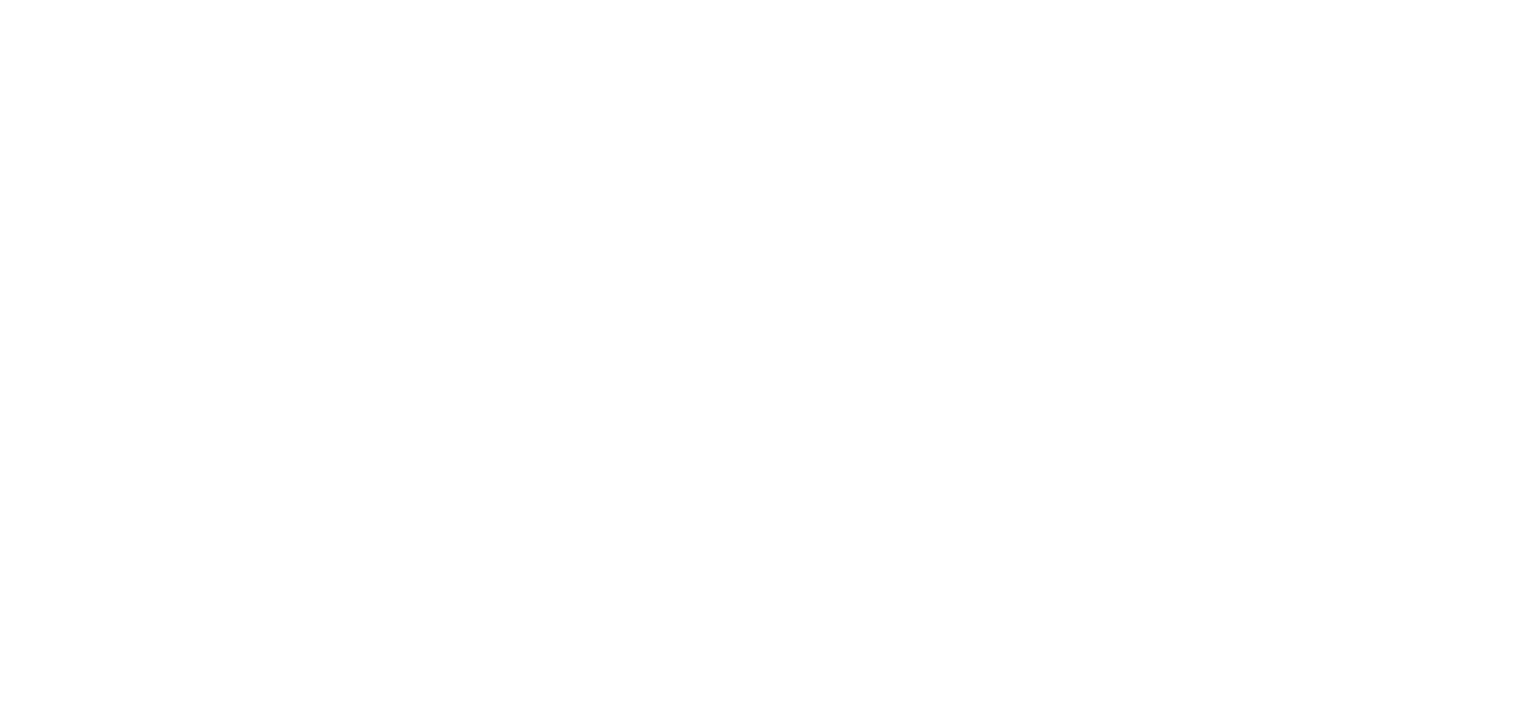
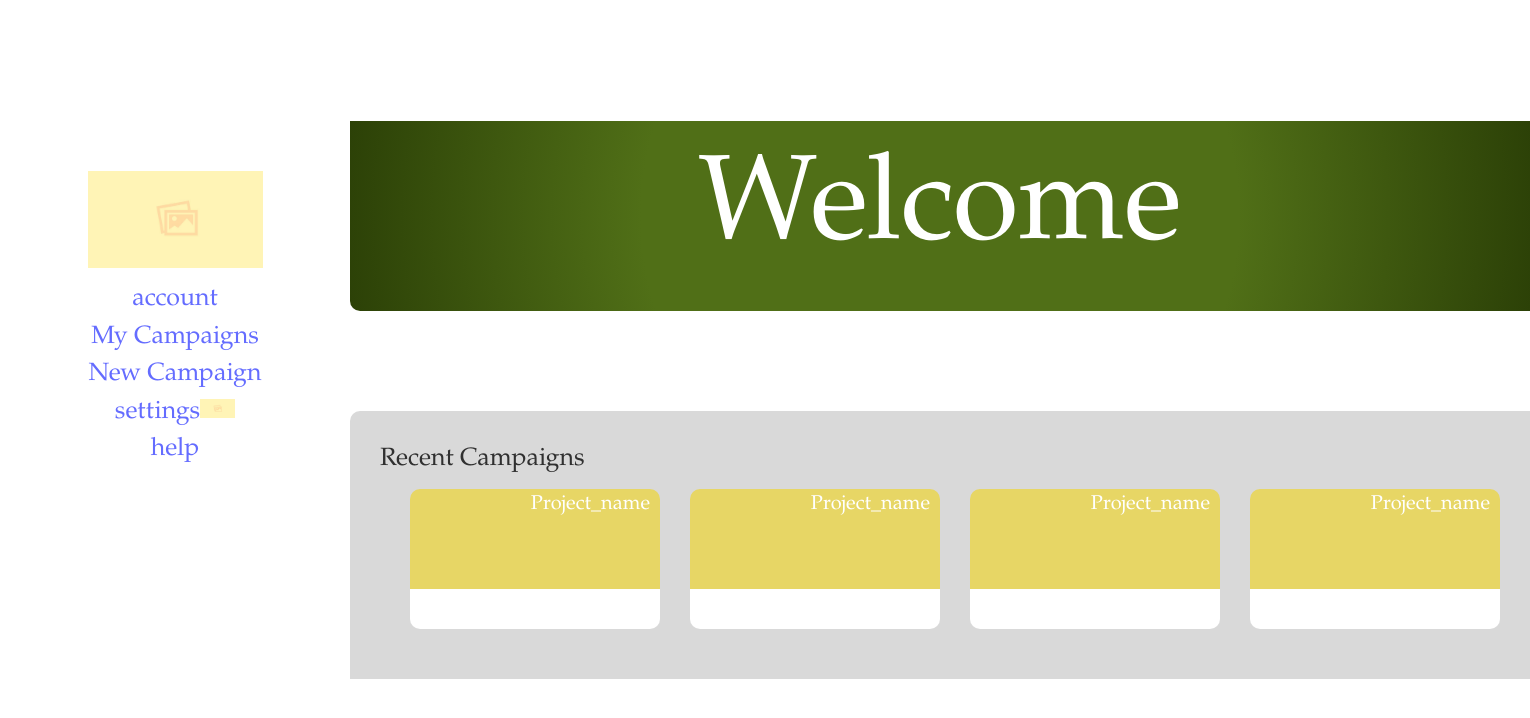
Before and after one commit to WouterOnGithub/Waystone, a React (Vite) app in the folder waystoneProject/: page /user/My_Campaigns_Page in a window 1280 px wide. Before the commit this address had no page. Shown: the top 718 px of the page, 1530 px wide, since content can reach past the window. Built offline with nearby package versions, Linux system fonts and the light colour scheme.

Commit message:
Main_Page & My_Campaigns_Page currently editing

```diff
--- a/waystoneProject/src/App.jsx
+++ b/waystoneProject/src/App.jsx
@@ -9,7 +9,7 @@ import { BrowserRouter as Router, Route, Routes } from "react-router-dom";
 import Main_Page from "./pages/Main_Page";
 {/* import Account_Page from "./pages/Account_Page" */}
 {/* import Account_Page_EDIT from "./pages/Account_Page_EDIT" */}
-{/* import My_Campaigns_Page from "./pages/My_Campaigns_Page" */}
+import My_Campaigns_Page from "./pages/My_Campaigns_Page"
 
 {/* import New_Campaign_Page_CAMPAIGN from "./pages/New_Campaign_Page_CAMPAIGN" */}
 {/* import New_Campaign_Page_EVENTS from "./pages/New_Campaign_Page_EVENTS" */}
@@ -49,10 +49,10 @@ function App()
                 {/* <Route path="/user/Login_Page" element={<Login_Page />} /> */}
                 {/* <Route path="/user/Register_Page" element={<Register_Page />} /> */}
 
-                <Route path="/" element={<Main_Page />} />
+                <Route path="/" element={<Main_Page />} /> {/* Opens the site on this page, later the login page ! */}
                 {/* <Route path="/user/Account_Page" element={<Account_Page />} /> */}
                 {/* <Route path="/user/Account_Page_EDIT" element={<Account_Page_EDIT />} /> */}
-                {/* <Route path="/user/My_Campaigns_Page" element={<My_Campaigns_Page />} /> */}
+                <Route path="/user/My_Campaigns_Page" element={<My_Campaigns_Page />} />
 
                 {/* <Route path="/user/New_Campaign_Page_CAMPAIGN" element={<New_Campaign_Page_CAMPAIGN />} /> */}
                 {/* <Route path="/user/New_Campaign_Page_EVENTS" element={<New_Campaign_Page_EVENTS />} /> */}
--- a/waystoneProject/src/pages/Main_Page.jsx
+++ b/waystoneProject/src/pages/Main_Page.jsx
@@ -26,10 +26,11 @@ function Main_Page()
       </nav>
 
       <div id="main">
+        {/* The green bar at the top of the page */}
         <div id="title">
           <p>Welcome</p>
         </div>
-
+        {/* The campaigns section */}
         <div id="content">
           <p>Recent Campaigns</p>
 
@@ -44,11 +45,13 @@ function Main_Page()
               <div id="box"></div>
             </div>
 
+            {/* Extra placeholder boxes, later to be removed */}
             <div id="box-text">
               <p>Project_name &nbsp;</p>
               <div id="box"></div>
             </div>
 
+            {/* Extra placeholder boxes, later to be removed */}
             <div id="box-text">
               <p>Project_name &nbsp;</p>
               <div id="box"></div>
@@ -75,6 +78,7 @@ function Main_Page()
               </div>
             </div>
 
+            {/* Extra placeholder boxes, later to be removed */}
             <div id="news-box">
               <img src={Placeholder} alt="NewsImages" id="news-box-img" />
               <div id="news-box-text">
--- a/waystoneProject/src/pages/My_Campaigns_Page.jsx
+++ b/waystoneProject/src/pages/My_Campaigns_Page.jsx
@@ -1 +1,67 @@
-/* Not completed */
+/* Not completed, currently working */
+import React from "react";
+import { Link } from "react-router-dom";
+import "./pages-css/CSS.css";
+import Waystone_Logo from "../assets/PlaceholderImage.jpg";
+import Settings_Logo from "../assets/PlaceholderImage.jpg";
+import Placeholder from "../assets/PlaceholderImage.jpg";
+
+function My_Campaigns_Page()
+{
+  return (
+    <div>
+      <nav>
+        <img src={Waystone_Logo} alt="Waystone_Logo" id="Waystone_Logo" />
+        <br />
+        <Link to="/">account</Link>
+        <br />
+        <Link to="/">My Campaigns</Link>
+        <br />
+        <Link to="/">New Campaign</Link>
+        <br />
+        <Link to="/">settings</Link>
+        <img src={Settings_Logo} alt="Settings_Logo" id="Settings_Logo" />
+        <br />
+        <Link to="/">help</Link>
+      </nav>
+
+      <div id="main">
+        {/* The green bar at the top of the page */}
+        <div id="title">
+          <p>Welcome</p>
+        </div>
+
+        {/* The campaigns section */}
+        <div id="content">
+          <p>Recent Campaigns</p>
+
+          <div id="box-section">
+            <div id="box-text">
+              <p>Project_name &nbsp;</p>
+              <div id="box"></div>
+            </div>
+
+            <div id="box-text">
+              <p>Project_name &nbsp;</p>
+              <div id="box"></div>
+            </div>
+
+            {/* Extra placeholder boxes, later to be removed */}
+            <div id="box-text">
+              <p>Project_name &nbsp;</p>
+              <div id="box"></div>
+            </div>
+
+            {/* Extra placeholder boxes, later to be removed */}
+            <div id="box-text">
+              <p>Project_name &nbsp;</p>
+              <div id="box"></div>
+            </div>
+          </div>
+          </div>
+        </div>
+      </div>
+  );
+}
+
+export default My_Campaigns_Page;
--- a/waystoneProject/src/pages/pages-css/CSS.css
+++ b/waystoneProject/src/pages/pages-css/CSS.css
@@ -50,7 +50,7 @@ nav a /* Navigation Side-bar links */
 
 #title /* The green_ bar where the page type (welcome, account, new campaign, etc.)  */
 {
-    border-bottom-left-radius: 10px;
+    border-bottom-left-radius: 10px; /* Needs to be fixed */
     background: var(--background-gradient);
     width: 100%;
     height: 140px;
@@ -65,7 +65,7 @@ nav a /* Navigation Side-bar links */
 
 #content /* Gray section under the green_ bar */
 {
-    border-top-left-radius: 10px;
+    border-top-left-radius: 10px; /* Needs to be fixed */
     background-color: var(--background-colour2);
     font-size: var(--head-text);
     margin-top: 100px;
```
